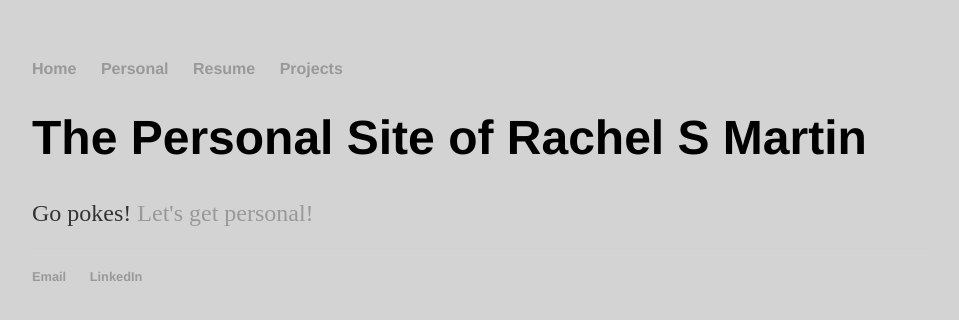
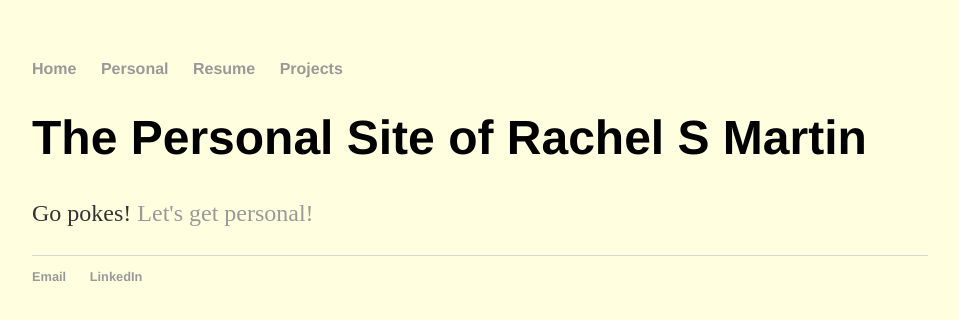
Before and after one commit to mraches/mraches.github.io, a Jekyll site: the page built from index.html, in a window 1280 px wide. Shown: the top 320 px of the page, without its empty margins (160-1119 px from the left). Built offline with Jekyll 4.4.1, drawn with Linux system fonts in a browser that asks for light colours.

Commit message:
Update main.css

```diff
--- a/css/main.css
+++ b/css/main.css
@@ -1,7 +1,7 @@
 body {
     margin: 60px auto;
     width: 70%;
-    background-color: lightgrey;
+    background-color: lightyellow;
 }
 nav ul, footer ul {
     font-family:'Helvetica', 'Arial', 'Sans-Serif';
```
